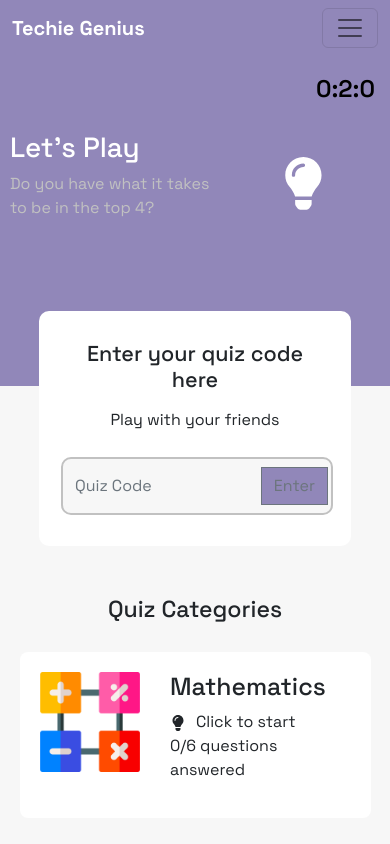
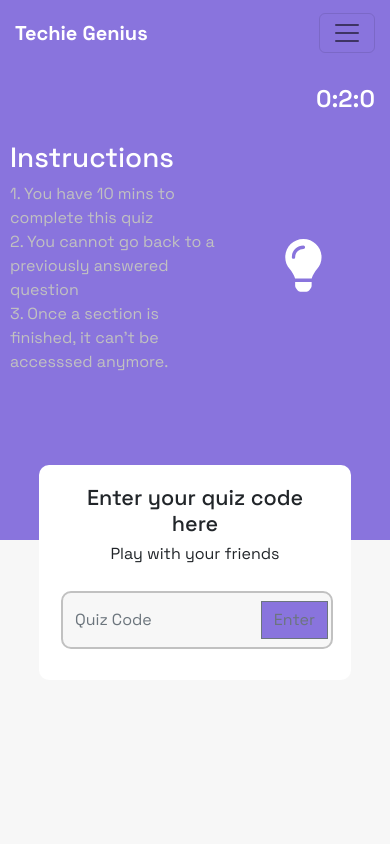
Before and after one commit to Uchechukwu10/techie-genius, a React (Create React App) app: page / in a window 390 px wide. Shown: the top 844 px of the page. Built offline with nearby package versions, Linux system fonts and the light colour scheme.

Commit message:
Improve button colours, add logic to prevent clicking of already completed sections

```diff
--- a/src/App.css
+++ b/src/App.css
@@ -9,12 +9,20 @@ body {
 
 /* Home Page */
 .navbar {
-    background-color: #9187b9;
+    background-color: #8974dd;
     font-weight: 700;
+    width: 100% !important;
     color: #fff !important;
 }
-.navbar .container a{
+.navbar .nav-container a{
     color: #fff !important;
+}
+.navbar .nav-container {
+    display: flex;
+    justify-content: space-between;
+    width: 100%;
+    margin: 0;
+    padding: 5px 15px;
 }
 .banner {
     display: flex;
@@ -22,7 +30,7 @@ body {
     justify-content: center;
     gap: 50px;
     padding: 75px 10px 150px;
-    background-color: #9187b9;
+    background-color: #8974dd;
     position: relative;
     z-index: -5;
 }
@@ -44,7 +52,7 @@ body {
 }
 
 .banner-box .btn {
-    background-color: #9187b9;
+    background-color: #8974dd;
     border-radius: 0;
     margin: 3px;
 }
@@ -62,7 +70,12 @@ body {
 }
 .banner-box h4, .banner-box p {
     text-align: center;
-    margin: 15px 2px;
+    margin: 5px 2px;
+}
+.banner-box h3 {
+    text-align: center;
+    margin: 5px 2px;
+    color: #2cbc63;
 }
 .categories-title {
     text-align: center;
@@ -76,6 +89,12 @@ body {
     right: 0;
     top: 0;
 }
+.dashboard-timer .timer-home{
+    position: absolute;
+    right: 0;
+    top: 0;
+    color: white
+}
 @media only screen and (max-width: 600px) {
     .categories {
         display: flex;
@@ -84,6 +103,20 @@ body {
     }
     .banner-box {
         width: 80%;
+    }
+    .banner-box h4, .banner-box p {
+        margin: 5px 2px;
+    }
+}
+@media only screen and (max-width: 900px) {
+    .categories {
+        display: flex;
+    }
+    .banner-box {
+        width: 80%;
+    }
+    .banner-box h4, .banner-box p {
+        margin: 5px 2px;
     }
 }
 
@@ -102,7 +135,6 @@ body {
     padding: 20px 100px 20px 20px;
     border-radius: 8px;
     margin: 20px;
-    /* pointer-events: none; */
 }
 .category-sub {
     display: flex;
@@ -111,10 +143,18 @@ body {
 .completed {
     background-color:#898989;
     opacity: 50%;
+    pointer-events: none;
 }
 @media only screen and (max-width: 600px) {
     .category {
         width: 90%;
+        padding: 20px;
+    }
+}
+@media only screen and (max-width: 900px) {
+    .category {
+        width: 45%;
+        padding: 20px;
     }
 }
 
@@ -124,6 +164,13 @@ body {
     justify-content: space-between;
 }
 .timer {
+    background: transparent;
+    color:#000;
+    padding: 15px;
+    font-size: 1.5rem;
+    font-weight: 600;
+}
+.timer-home {
     background: transparent;
     color:#000;
     padding: 15px;
@@ -146,7 +193,7 @@ body {
     font-weight: 900;
 }
 .selected {
-    background-color: #9187b9 !important;
+    background-color: #8974dd !important;
 }
 .options {
     display: flex;
@@ -157,7 +204,7 @@ body {
 .option {
     display: flex;
     gap: 40px;
-    padding: 35px;
+    padding: 20px;
     margin: 12px 2px;
     width: 60%;
     border-radius: 10px;
@@ -169,12 +216,13 @@ body {
     justify-content: space-between;
 }
 .call-to-action button {
-    background-color: #9187b9;
+    background-color: #8974dd;
     border-radius: 5px;
     border: none;
-    width: 100px;
+    width: fit-content;
     padding: 10px 20px;
     margin: 20px 10px 40px;
+    color: #f7f7f7;
 }
 
 
@@ -184,7 +232,6 @@ body {
     align-items: center;
     justify-content: center;
     flex-direction: column;
-    height: 80vh;
 }
 .end-card {
     display: flex;
@@ -192,12 +239,14 @@ body {
     justify-content: center;
     flex-direction: column;
     background-color: #fff;
+    margin-top: 15px;
     padding: 40px;
     border-radius: 10px;
     box-shadow: rgba(0, 0, 0, 0.24) 0px 3px 8px;
+    z-index: 10;
 }
 .end-card h3, .end-card p {
-    margin: 15px 10px;
+    margin: 5px 10px;
     font-size: 1.5rem;
 }
 
@@ -205,14 +254,16 @@ body {
     color: #2cbc63;
 }
 .end-card p span {
-    font-size: 4rem;
+    font-size: 2.5rem;
     font-weight: 700;
-    margin: 0 10px;
+    margin: 0 5px;
+    margin-bottom: -10px;
+    padding: 0;
 }
 .return-btn {
     padding: 10px;
     margin: 15px;
-    background-color: #9187b9;
+    background-color: #8974dd;
     font-size: 1.7rem;
     color: #fff;
     border-radius: 7px;
@@ -221,3 +272,22 @@ body {
     box-shadow: rgba(0, 0, 0, 0.24) 0px 3px 8px;
     cursor: pointer;
 }
+.final-scores {
+    display: flex;
+    flex-direction: column;
+    width: 10rem;
+    margin: 15px 10px;
+    font-weight: 700;
+}
+.score {
+    display: flex;
+    justify-content: space-between;
+    margin: 5px 5px;
+}
+
+@media only screen and (max-width: 600px) {
+    .end-card {
+        width: 70%;
+        text-align: center;
+    }
+}
--- a/src/components/EndQuiz.js
+++ b/src/components/EndQuiz.js
@@ -18,17 +18,17 @@ const EndQuiz = () => {
         <div className='finish-quiz'>
             <div className='end-card'>
                 <h3><span>Congratulations!</span> on successful completion of this quiz</h3>
-                <p>Your score is <span>{score}</span></p>
+                <p>Your total score is <span>{score}</span></p>
+                <div className='final-scores'>
+                  <div className='score'><span>Mathematics: </span><span>{eachScore.Mathematics}</span></div>
+                  <div className='score'><span>English: </span><span>{eachScore.English}</span></div>
+                  <div className='score'><span>Chemistry: </span><span>{eachScore.Chemistry}</span></div>
+                  <div className='score'><span>Physics: </span><span>{eachScore.Physics}</span></div>
+                  <div className='score'><span>Economics: </span><span>{eachScore.Economics}</span></div>
+                </div>
             </div>
             <div className='return-btn' onClick={() => returnHome()}>
                 Return Home
-            </div>
-            <div>
-              <span>Mathematics: {eachScore.Mathematics}</span>
-              <span>English: {eachScore.English}</span>
-              <span>Chemistry: {eachScore.Chemistry}</span>
-              <span>Physics: {eachScore.Physics}</span>
-              <span>Economics: {eachScore.Economics}</span>
             </div>
         </div>
     </div>
--- a/src/components/HomePage.js
+++ b/src/components/HomePage.js
@@ -55,18 +55,20 @@ const HomePage = (props) => {
   return (
     <div>
         <div className='banner' id='banner'>
-            <div><h1 className='heading'>Let's Play</h1><p>Do you have what it takes to be in the top 4?</p></div>
+            <div><h1 className='heading'>Instructions</h1><p>1. You have 10 mins to complete this quiz<br />2. You cannot go back to a previously answered question<br />3. Once a section is finished, it can't be accesssed anymore.</p></div>
             <div className='bulb'><FaLightbulb color='#fff' fontSize='3.3em'/></div>
             <div className='dashboard-timer'>
                 {timeLeft >= 0 ?
-                <div className='timer'>{timerHours}:{timerMinutes}:{timerSeconds}</div> :
-                <div className='timer'>Time is up!</div>
+                <div className='timer-home'>{timerHours}:{timerMinutes}:{timerSeconds}</div> :
+                <div className='timer-home'>Time is up!</div>
                 }
             </div>
         </div>
         {gameState==='readytoplay' ?
         <div className='banner-box'>
-            <h4>Your Quiz is Going on Now, Goodluck!</h4>
+            <h4>Your Quiz is Going on Now</h4>
+            <br />
+            <h3>Goodluck!</h3>
         </div> :
         <div className='banner-box'>
             <h4>Enter your quiz code here</h4>
@@ -83,6 +85,8 @@ const HomePage = (props) => {
                 </Button>
             </InputGroup>
         </div>}
+        {gameState==='readytoplay' ?
+        <div className='readytoplay'>
         <h3 className='categories-title'>Quiz Categories</h3>
         <div className='categories' >
         {categories.map((category, index) => {
@@ -95,7 +99,9 @@ const HomePage = (props) => {
             />
             )
         })}
-        </div>
+        </div></div> :
+        <div></div>}
+
     </div>
 
   )
--- a/src/components/NavBar.js
+++ b/src/components/NavBar.js
@@ -6,7 +6,7 @@ const NavBar = () => {
     <div>
         <div className='nav-full' id='nav'>
             <Navbar expand="lg">
-            <Container>
+            <div className='nav-container'>
                 <Navbar.Brand href="#home" >Techie Genius</Navbar.Brand>
                 <Navbar.Toggle aria-controls="basic-navbar-nav" />
                 <Navbar.Collapse id="basic-navbar-nav">
@@ -15,7 +15,7 @@ const NavBar = () => {
                     <Nav.Link href="#link">About Us</Nav.Link>
                 </Nav> */}
                 </Navbar.Collapse>
-            </Container>
+            </div>
             </Navbar>
         </div>
     </div>
--- a/src/components/QuestionView.js
+++ b/src/components/QuestionView.js
@@ -1,4 +1,5 @@
 import { React, useState, useContext, useEffect } from 'react';
+import { FaRegGrinSquintTears } from 'react-icons/fa';
 import { ImRadioUnchecked, ImRadioChecked } from 'react-icons/im'
 import { QuizContext } from '../assets/Contexts';
 import { Mathematics, English, Physics, Chemistry, Economics } from '../assets/QuestionBank';
@@ -42,7 +43,13 @@ const QuestionView = () => {
             })
         }
         setGameState('end');
-        setCompleted((prevValue) => [...prevValue, category])
+        setCompleted((prevValue) => {
+            if (prevValue.includes(category)===false) {
+                return (
+                    [...prevValue, category]
+                )
+            }
+        })
     }
     const nextQuestion = (category) => {
         if (currentQuestion===5) {
@@ -55,8 +62,14 @@ const QuestionView = () => {
                     }
                 })
             }
-            setGameState('start');
-            setCompleted((prevValue) => [...prevValue, category])
+            setGameState('readytoplay');
+            setCompleted((prevValue) => {
+                if (prevValue.includes(category)===false) {
+                    return (
+                        [...prevValue, category]
+                    )
+                }
+            })
             setAnswered(prevValue => {
                 return {
                     ...prevValue,
@@ -84,6 +97,16 @@ const QuestionView = () => {
             setSelected('')
             setCurrentQuestion(currentQuestion + 1);
         }
+    }
+    const endSection = (category) => {
+        setCompleted((prevValue) => {
+            if (prevValue.includes(category)===false) {
+                setGameState('readytoplay')
+                return (
+                    [...prevValue, category]
+                )
+            }
+        })
     }
     useEffect(() => {
         if (timeLeft <= 0) {
@@ -121,7 +144,7 @@ const QuestionView = () => {
                         <strong>{question[currentQuestion].options[3]}</strong>
                     </div>
                     <div className='call-to-action'>
-                        <button className='previous' onClick={() => setGameState('start')}>Previous</button>
+                        <button className='previous' onClick={() => endSection(question[currentQuestion].category)}>End Section</button>
                         { currentQuestion===5 && completed.length>=4 ?
                         <button className='next' onClick={() => finishQuiz()}>End Quiz</button> :
                         <button className='next' onClick={() => nextQuestion(question[currentQuestion].category)}>{currentQuestion===5 ? <span>Finish Section</span> : <span>Next</span>}</button>}
```
